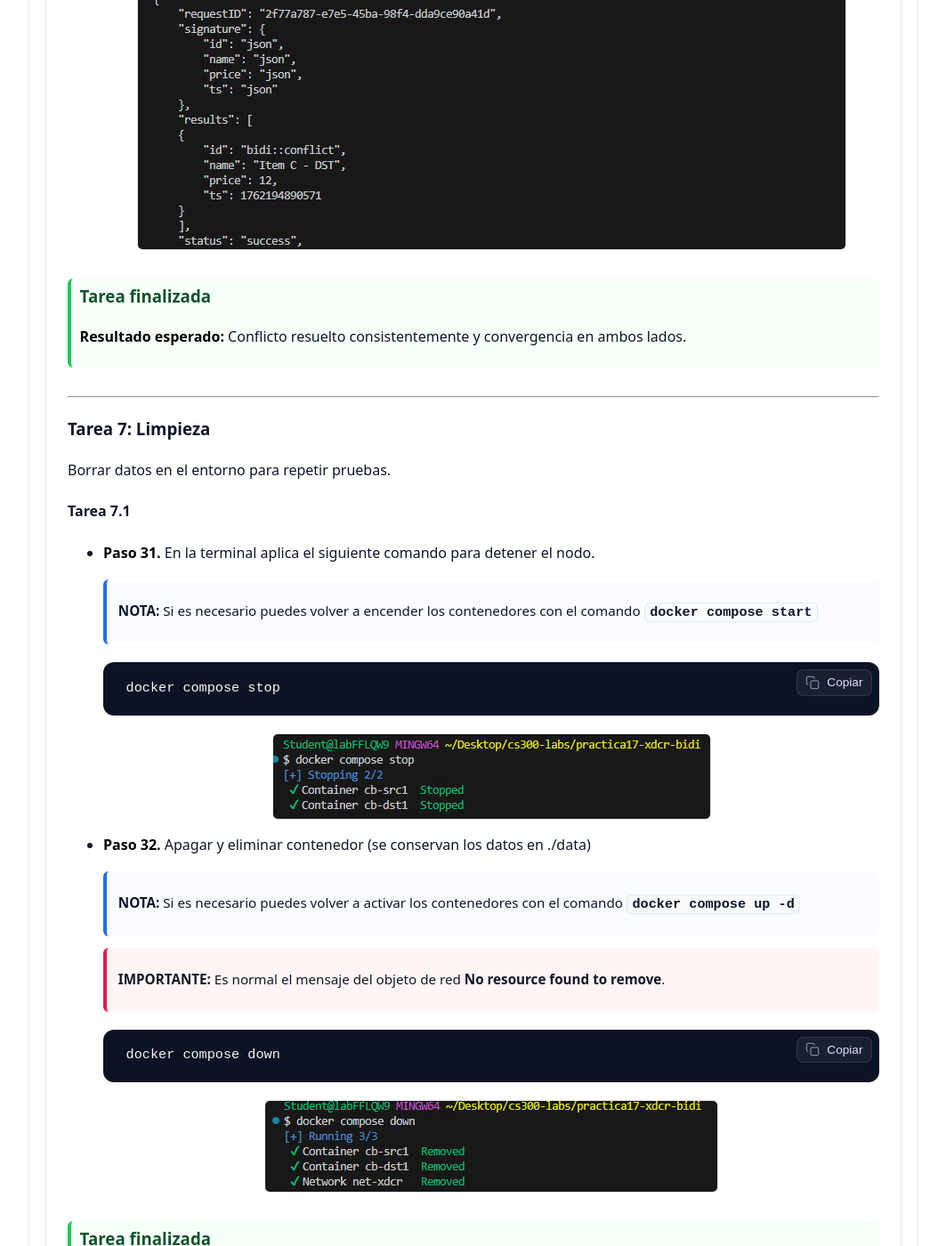
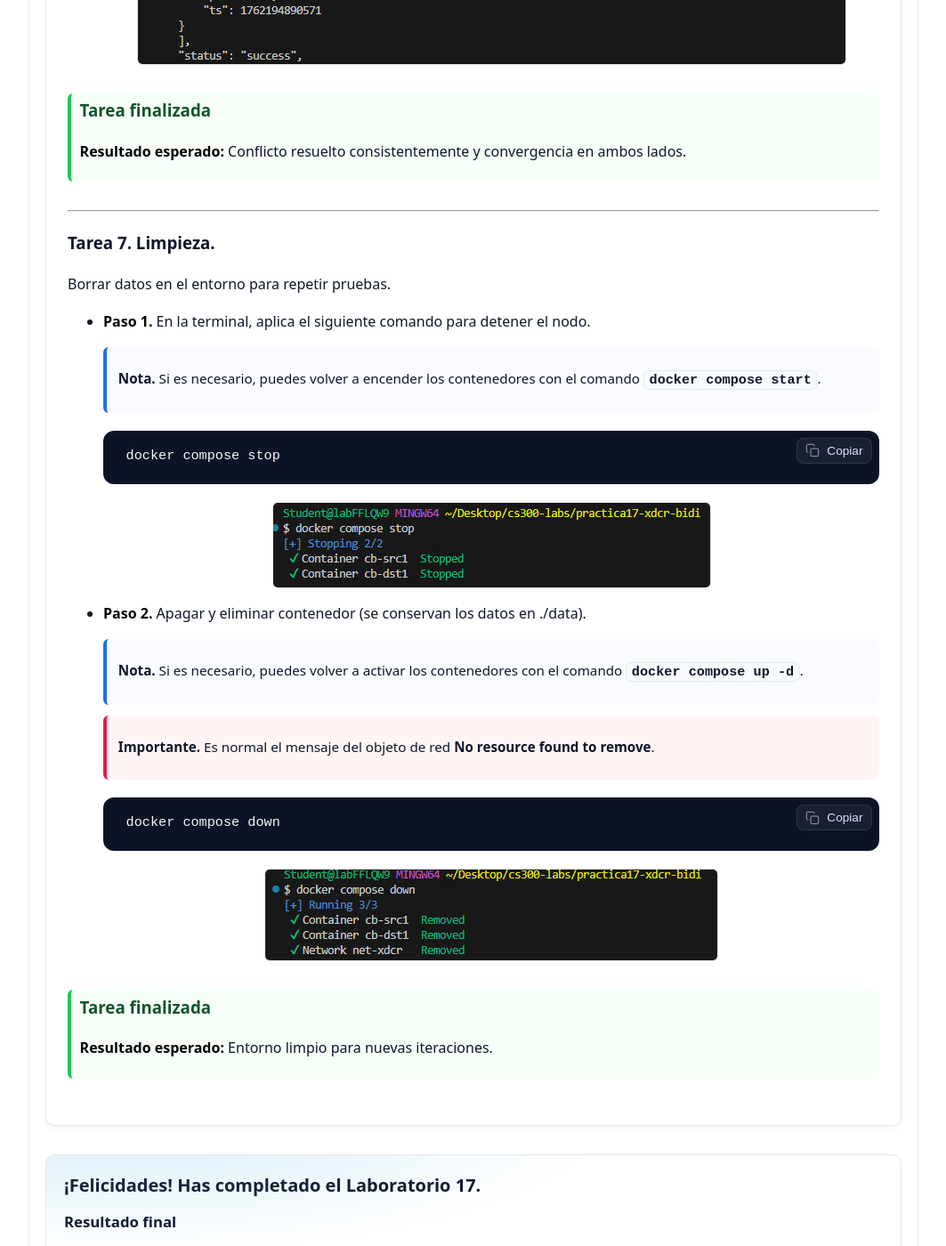
Before and after one commit to Netec-Mx/CS300_INT, a Jekyll site: the page built from labs/lab17/lab17.md, in a window 1280 px wide and 1400 px high, scrolled down 18375 px. Shown: the whole window at 89% size, without its empty margins (108-1171 px from the left). Built offline with Jekyll 4.4.1, drawn with Linux system fonts in a browser that asks for light colours; some of the changed text lies outside the part shown.

Commit message:
Update lab17.md

````diff
--- a/labs/lab17/lab17.md
+++ b/labs/lab17/lab17.md
@@ -43,11 +43,9 @@ next: /lab18/lab18/ # CAMBIAR POR CADA PRACTICA MENU DE NAVEGACION HACIA ADELANT
 
 Crearás una carpeta aislada con un `.env` que define puertos, nombres de contenedores y keyspaces.
 
-#### Tarea 1.1
-
 - **Paso 1.** Abre el software de **Visual Studio Code**.
 
-  > **NOTA:** Puedes encontrarlo en el **Escritorio** o en las aplicaciones del sistema de **Windows**
+  > **Nota.** Puedes encontrarlo en el **Escritorio** o en las aplicaciones del sistema de **Windows**
   {: .lab-note .info .compact}
 
 - **Paso 2.** Ya que tengas **Visual Studio Code** abierto, Ahora da clic en el icono de la imagen para abrir la terminal, **se encuentra en la parte superior derecha.**
@@ -67,7 +65,7 @@ Crearás una carpeta aislada con un `.env` que define puertos, nombres de conten
 
 - **Paso 4.** En la terminal de **VSC** copia y pega el siguiente comando que crea el archivo `.env` y carga el contenido de las variables necesarias.
 
-  > **NOTA:** El archivo `.env` estandariza credenciales y memoria.
+  > **Nota.** El archivo `.env` estandariza credenciales y memoria.
   {: .lab-note .info .compact}
 
   ```bash
@@ -121,11 +119,9 @@ Crearás una carpeta aislada con un `.env` que define puertos, nombres de conten
 
 Definirás un `compose.yaml` que levanta dos nodos Couchbase (Origen y Destino) con *healthcheck* y puertos diferenciados.
 
-#### Tarea 2.1
+- **Paso 1.** Ahora crea el archivo **Docker Compose** llamado **compose.yaml**. Copia y pega el siguiente codigo en la terminal.
 
-- **Paso 5.** Ahora crea el archivo **Docker Compose** llamado **compose.yaml**. Copia y pega el siguiente codigo en la terminal.
-
-  > **NOTA:**
+  > **Nota.**
   - El archivo `compose.yaml` mapea puertos 8091–8096 para la consola web y 11210 para clientes.
   - El healthcheck consulta el endpoint `/pools` que responde cuando el servicio está arriba (aunque aún no inicializado).
   {: .lab-note .info .compact}
@@ -183,11 +179,11 @@ Definirás un `compose.yaml` que levanta dos nodos Couchbase (Origen y Destino)
   YAML
   ```
 
-- **Paso 6.** Inicia el servicio, dentro de la terminal ejecuta el siguiente comando.
+- **Paso 2.** Inicia el servicio, dentro de la terminal ejecuta el siguiente comando.
 
-  > **IMPORTANTE:** Para agilizar los procesos, la imagen ya esta descargada en tu ambiente de trabajo, ya que puede tardar hasta 10 minutos en descargarse.
+  > **Importante.** Para agilizar los procesos, la imagen ya esta descargada en tu ambiente de trabajo, ya que puede tardar hasta 10 minutos en descargarse.
   {: .lab-note .important .compact}
-  > **IMPORTANTE:** El `docker compose up -d` corre en segundo plano. El healthcheck del servicio y la sonda de `compose.yaml` garantizan que Couchbase responda en 8091 antes de continuar.
+  > **Importante.** El `docker compose up -d` corre en segundo plano. El healthcheck del servicio y la sonda de `compose.yaml` garantizan que Couchbase responda en 8091 antes de continuar.
   {: .lab-note .important .compact}
 
   ```bash
@@ -195,7 +191,7 @@ Definirás un `compose.yaml` que levanta dos nodos Couchbase (Origen y Destino)
   ```
   ![cbase3]({{ page.images_base | relative_url }}/3.png)
 
-- **Paso 7.** Verifica la salud de los contenedores que se hayan creado correctamente.
+- **Paso 3.** Verifica la salud de los contenedores que se hayan creado correctamente.
 
   {%raw%}
   ```bash
@@ -237,9 +233,9 @@ Inicializarás cada clúster y crearás el **mismo bucket/scope/collection** en
   ```
   ![cbase5]({{ page.images_base | relative_url }}/5.png)
 
-- **Paso 9.** Verifica que el cluster este **healthy** y que se muestre el json con las propiedades del nodo.
+- **Paso 2.** Verifica que el cluster este **healthy** y que se muestre el json con las propiedades del nodo.
 
-  > **NOTA:**
+  > **Nota.**
   - Contenedor `cb-src1` aparece **Up**.
   - `curl` devuelve JSON de la información del nodo.
   - Esta conexion es mediante HTTP.
@@ -300,7 +296,7 @@ Inicializarás cada clúster y crearás el **mismo bucket/scope/collection** en
   ```
   ![cbase10]({{ page.images_base | relative_url }}/10.png)
 
-- **Paso 14.** Verifica que el cluster este **healthy** y que se muestre el json con las propiedades del nodo.
+- **Paso 2.** Verifica que el cluster este **healthy** y que se muestre el json con las propiedades del nodo.
 
   ```bash
   docker ps --filter "name=cb-dst1"
@@ -365,7 +361,7 @@ Crearás una **referencia remota** en cada clúster apuntando al otro y dos **re
   ```
   ![cbase15]({{ page.images_base | relative_url }}/15.png)
 
-- **Paso 19.** Ahora crea la **referencia destino** en el nodo Destino.
+- **Paso 2.** Ahora crea la **referencia destino** en el nodo Destino.
 
   ```bash
   docker exec -it ${DST_NODE} couchbase-cli xdcr-setup \
@@ -393,7 +389,7 @@ Crearás una **referencia remota** en cada clúster apuntando al otro y dos **re
   ```
   ![cbase17]({{ page.images_base | relative_url }}/17.png)
 
-- **Paso 21.** Ahora crea la **replicación** Destino -> Origen
+- **Paso 2.** Ahora crea la **replicación** Destino -> Origen.
 
   ```bash
   docker exec -it ${DST_NODE} couchbase-cli xdcr-replicate \
@@ -426,13 +422,11 @@ Crearás una **referencia remota** en cada clúster apuntando al otro y dos **re
 
 ---
 
-### Tarea 5: Pruebas de ida y vuelta entre Origen/Destino
+### Tarea 5. Pruebas de ida y vuelta entre Origen/Destino.
 
 Insertarás documentos en **Origen** y **Destino** y validarás su llegada al opuesto.
 
-#### Tarea 5.1
-
-- **Paso 24.** Inserta los siguientes datos desde el **Origen**
+- **Paso 1.** Inserta los siguientes datos desde el **Origen**.
 
   ```bash
   docker exec -it "${SRC_NODE}" cbq -e "http://${SRC_HOST}:8093" -u "${CB_ADMIN}" -p "${CB_ADMIN_PASS}" -q=false \
@@ -442,9 +436,9 @@ Insertarás documentos en **Origen** y **Destino** y validarás su llegada al op
   ```
   ![cbase21]({{ page.images_base | relative_url }}/21.png)
 
-- **Paso 25.** Ahora consulta los datos en el **Destino**
+- **Paso 2.** Ahora, consulta los datos en el **Destino**.
 
-  > **NOTA:** La replicación puede tardar unos momentos.
+  > **Nota.** La replicación puede tardar unos momentos.
   {: .lab-note .info .compact}
 
   ```bash
@@ -486,13 +480,11 @@ Insertarás documentos en **Origen** y **Destino** y validarás su llegada al op
 
 ---
 
-### Tarea 6: **Conflicto controlado** y resolución **LWW**
+### Tarea 6. **Conflicto controlado** y resolución **LWW**.
 
 Actualizarás **la misma clave** en ambos clústeres con *timestamps distintos*, para que LWW resuelva a favor del **mayor** `ts`.
 
-#### Tarea 6.1
-
-- **Paso 28.** Crea el siguiente documento base en ambos (id `bidi::conflict`)
+- **Paso 1.** Crea el siguiente documento base en ambos (id `bidi::conflict`).
 
   ```bash
   docker exec -it "${SRC_NODE}" cbq -e "http://${SRC_HOST}:8093" -u "${CB_ADMIN}" -p "${CB_ADMIN_PASS}" -q=false \
@@ -501,7 +493,7 @@ Actualizarás **la misma clave** en ambos clústeres con *timestamps distintos*,
   ```
   ![cbase25]({{ page.images_base | relative_url }}/25.png)
 
-- **Paso 29.** Confirma que se encuentra en el **Destino**.
+- **Paso 2.** Confirma que se encuentra en el **Destino**.
 
   ```bash
   docker exec -it "${DST_NODE}" cbq -e "http://${DST_HOST}:8093" -u "$CB_ADMIN" -p "$CB_ADMIN_PASS" -q=false \
@@ -529,7 +521,7 @@ Actualizarás **la misma clave** en ambos clústeres con *timestamps distintos*,
   ```
   ![cbase27]({{ page.images_base | relative_url }}/27.png)
 
-- **Paso 31.** Valida el valor final convergente en ambos lados
+- **Paso 4.** Valida el valor final convergente en ambos lados.
 
   ```bash
   # Origen
@@ -552,15 +544,13 @@ Actualizarás **la misma clave** en ambos clústeres con *timestamps distintos*,
 
 ---
 
-### Tarea 7: Limpieza
+### Tarea 7. Limpieza.
 
 Borrar datos en el entorno para repetir pruebas.
 
-#### Tarea 7.1
+- **Paso 1.** En la terminal, aplica el siguiente comando para detener el nodo.
 
-- **Paso 31.** En la terminal aplica el siguiente comando para detener el nodo.
-
-  > **NOTA:** Si es necesario puedes volver a encender los contenedores con el comando **`docker compose start`**
+  > **Nota.** Si es necesario, puedes volver a encender los contenedores con el comando **`docker compose start`**.
   {: .lab-note .info .compact}
 
   ```bash
@@ -568,11 +558,11 @@ Borrar datos en el entorno para repetir pruebas.
   ```
   ![cbase29]({{ page.images_base | relative_url }}/29.png)
 
-- **Paso 32.** Apagar y eliminar contenedor (se conservan los datos en ./data)
+- **Paso 2.** Apagar y eliminar contenedor (se conservan los datos en ./data).
 
-  > **NOTA:** Si es necesario puedes volver a activar los contenedores con el comando **`docker compose up -d`**
+  > **Nota.** Si es necesario, puedes volver a activar los contenedores con el comando **`docker compose up -d`**.
   {: .lab-note .info .compact}
-  > **IMPORTANTE:** Es normal el mensaje del objeto de red **No resource found to remove**.
+  > **Importante.** Es normal el mensaje del objeto de red **No resource found to remove**.
   {: .lab-note .important .compact}
 
   ```bash
````
Also changed, not shown: other parts of labs/lab17/lab17.md (+24 -24 lines).
